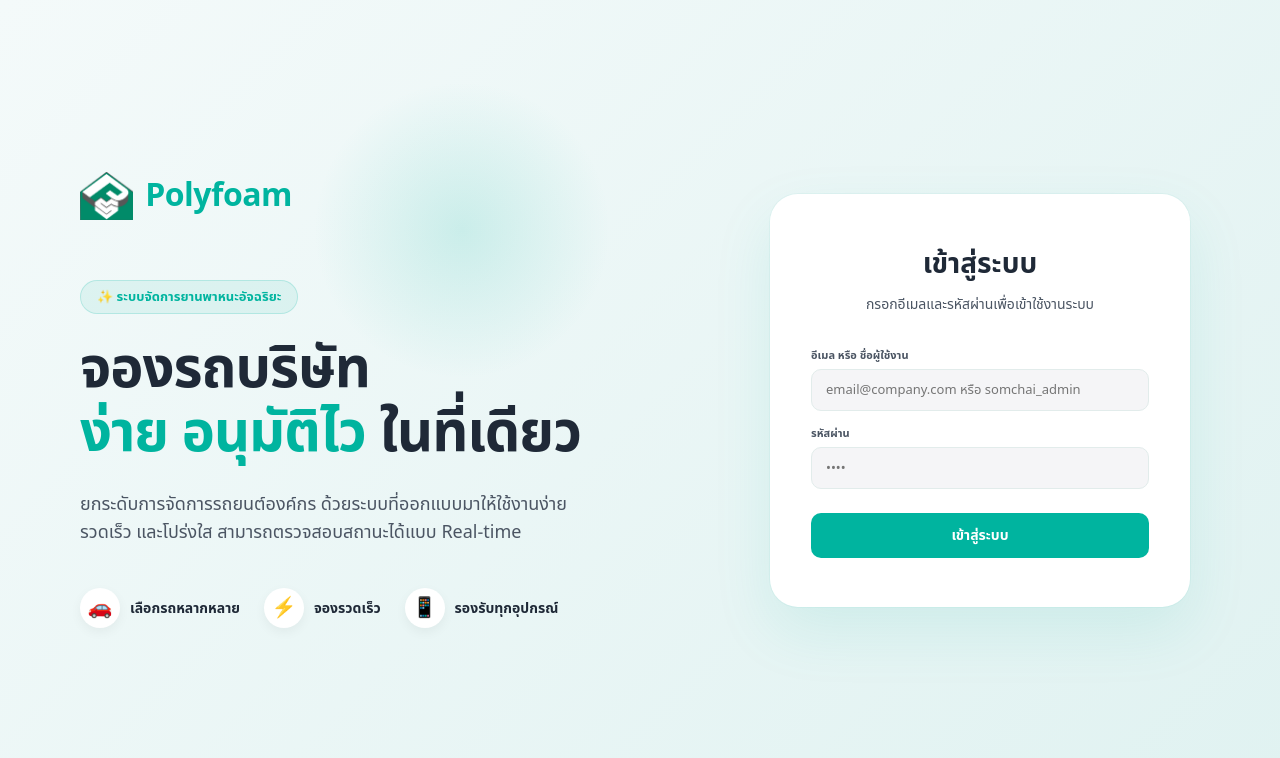
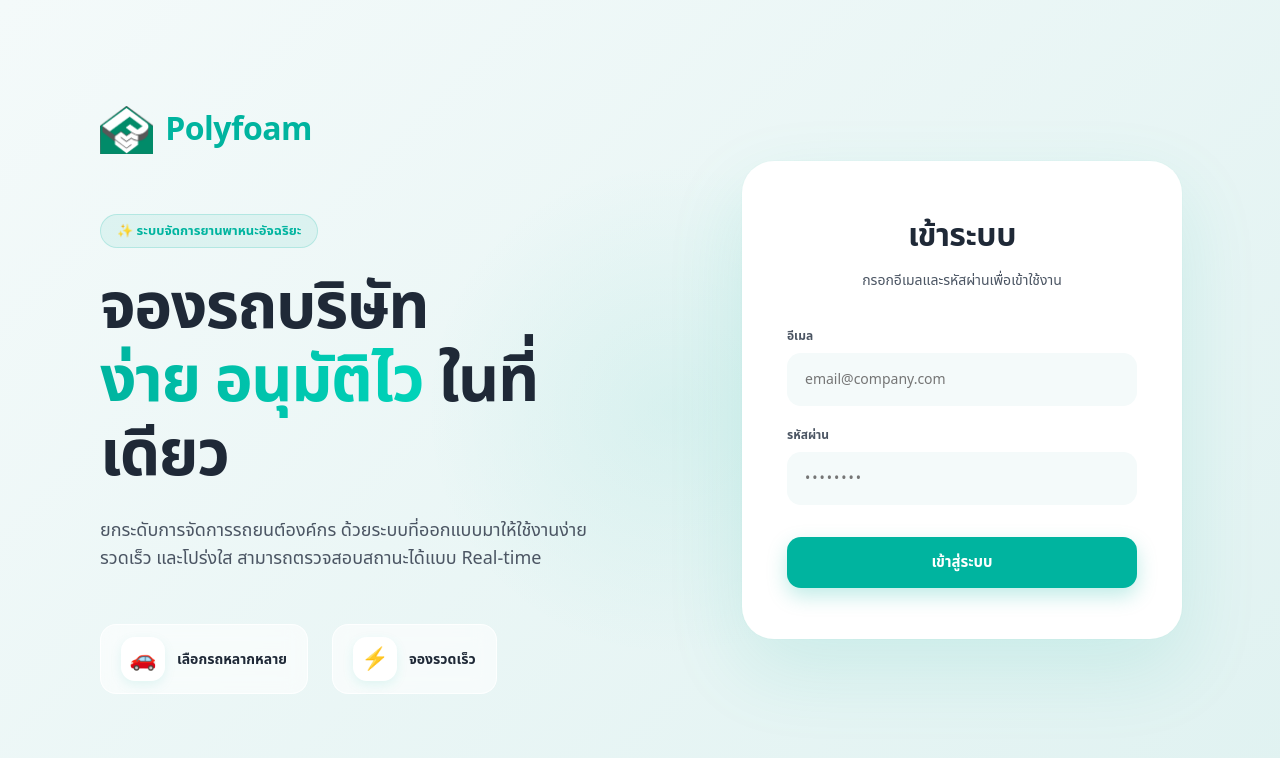
Before and after one commit to ntpnuttapol/fleet-booking, a React (Vite) app in the folder frontend/: page / in a window 1280 px wide. Shown: the top 758 px of the page. Built offline with nearby package versions, Linux system fonts and the light colour scheme.

Commit message:
style(ui): refine landing page animations and aesthetics

```diff
--- a/frontend/src/App.jsx
+++ b/frontend/src/App.jsx
@@ -459,8 +459,10 @@ export default function App() {
       <style>{`
         @import url('https://fonts.googleapis.com/css2?family=DM+Sans:wght@400;500;600;700;800&family=Noto+Sans+Thai:wght@400;500;600;700;800&display=swap');
         @keyframes slideUp{from{opacity:0;transform:translateY(16px)}to{opacity:1;transform:translateY(0)}}
+        @keyframes slideUpFade{from{opacity:0;transform:translateY(30px)}to{opacity:1;transform:translateY(0)}}
         @keyframes fadeIn{from{opacity:0}to{opacity:1}}
         @keyframes scaleIn{from{opacity:0;transform:scale(0.95)}to{opacity:1;transform:scale(1)}}
+        @keyframes float{0%{transform:translateY(0px)}50%{transform:translateY(-12px)}100%{transform:translateY(0px)}}
         @keyframes slideRight{from{transform:translateX(-100%)}to{transform:translateX(0)}}
         @keyframes bellShake{0%{transform:rotate(0)}15%{transform:rotate(12deg)}30%{transform:rotate(-10deg)}45%{transform:rotate(8deg)}60%{transform:rotate(-6deg)}75%{transform:rotate(3deg)}100%{transform:rotate(0)}}
         @keyframes panelSlide{from{opacity:0;transform:translateY(-8px) scale(0.97)}to{opacity:1;transform:translateY(0) scale(1)}}
@@ -565,50 +567,61 @@ function LoginPage({ form, setForm, error, onLogin, isMobile }) {
     <div style={{ fontFamily: font, minHeight: "100dvh", display: "flex", flexDirection: isMobile ? "column" : "row", background: "linear-gradient(135deg, #F4FAFA 0%, #E0F2F1 100%)", overflow: "hidden" }}>
 
       {/* Left Side: Hero Section */}
-      <div style={{ flex: 1, display: "flex", flexDirection: "column", justifyContent: "center", padding: isMobile ? "40px 24px" : "60px 80px", position: "relative", zIndex: 1 }}>
+      <div style={{ flex: 1, display: "flex", flexDirection: "column", justifyContent: "center", padding: isMobile ? "40px 24px" : "80px 100px", position: "relative", zIndex: 1 }}>
         <div style={{ display: "flex", alignItems: "center", gap: 12, marginBottom: isMobile ? 30 : 60, animation: "fadeIn 0.5s" }}>
           <img src="/logo.png" alt="logo" style={{ height: isMobile ? 36 : 48, objectFit: "contain" }} onError={(e) => { e.target.style.display = 'none'; }} />
           <div style={{ fontSize: isMobile ? 24 : 32, fontWeight: 800, color: C.accent, letterSpacing: "-0.5px" }}>Polyfoam</div>
         </div>
 
-        <div style={{ animation: "slideUp 0.6s ease-out" }}>
-          <div style={{ display: "inline-block", padding: "6px 16px", background: `${C.accent}15`, color: C.accent, borderRadius: 20, fontSize: 13, fontWeight: 700, marginBottom: 24, border: `1px solid ${C.accent}30` }}>
+        <div>
+          <div style={{ display: "inline-block", padding: "6px 16px", background: `${C.accent}15`, color: C.accent, borderRadius: 20, fontSize: 13, fontWeight: 700, marginBottom: 24, border: `1px solid ${C.accent}30`, animation: "slideUpFade 0.6s ease-out both", animationDelay: "0.1s" }}>
             ✨ ระบบจัดการยานพาหนะอัจฉริยะ
           </div>
-          <h1 style={{ fontSize: isMobile ? 36 : 56, fontWeight: 800, color: C.t1, lineHeight: 1.15, margin: "0 0 24px", letterSpacing: "-1px" }}>
+          <h1 style={{ fontSize: isMobile ? 36 : 64, fontWeight: 800, color: C.t1, lineHeight: 1.15, margin: "0 0 24px", letterSpacing: "-1.5px", animation: "slideUpFade 0.6s ease-out both", animationDelay: "0.2s" }}>
             จองรถบริษัท<br />
-            <span style={{ color: C.accent }}>ง่าย อนุมัติไว</span> ในที่เดียว
+            <span style={{ color: C.accent, background: `linear-gradient(90deg, ${C.accent}, #00D3B9)`, WebkitBackgroundClip: "text", WebkitTextFillColor: "transparent" }}>ง่าย อนุมัติไว</span> ในที่เดียว
           </h1>
-          <p style={{ fontSize: isMobile ? 15 : 18, color: C.t2, lineHeight: 1.6, margin: "0 0 40px", maxWidth: 500, fontWeight: 500 }}>
+          <p style={{ fontSize: isMobile ? 15 : 18, color: C.t2, lineHeight: 1.6, margin: "0 0 50px", maxWidth: 500, fontWeight: 500, animation: "slideUpFade 0.6s ease-out both", animationDelay: "0.3s" }}>
             ยกระดับการจัดการรถยนต์องค์กร ด้วยระบบที่ออกแบบมาให้ใช้งานง่าย รวดเร็ว และโปร่งใส สามารถตรวจสอบสถานะได้แบบ Real-time
           </p>
 
           {!isMobile && (
-            <div style={{ display: "flex", gap: 24 }}>
-              <div style={{ display: "flex", alignItems: "center", gap: 10 }}><span style={{ width: 40, height: 40, borderRadius: "50%", background: "#fff", display: "flex", alignItems: "center", justifyContent: "center", fontSize: 20, boxShadow: "0 4px 12px rgba(0,0,0,0.05)", color: C.accent }}>🚗</span><span style={{ fontSize: 14, fontWeight: 600, color: C.t1 }}>เลือกรถหลากหลาย</span></div>
-              <div style={{ display: "flex", alignItems: "center", gap: 10 }}><span style={{ width: 40, height: 40, borderRadius: "50%", background: "#fff", display: "flex", alignItems: "center", justifyContent: "center", fontSize: 20, boxShadow: "0 4px 12px rgba(0,0,0,0.05)", color: C.accent }}>⚡</span><span style={{ fontSize: 14, fontWeight: 600, color: C.t1 }}>จองรวดเร็ว</span></div>
-              <div style={{ display: "flex", alignItems: "center", gap: 10 }}><span style={{ width: 40, height: 40, borderRadius: "50%", background: "#fff", display: "flex", alignItems: "center", justifyContent: "center", fontSize: 20, boxShadow: "0 4px 12px rgba(0,0,0,0.05)", color: C.accent }}>📱</span><span style={{ fontSize: 14, fontWeight: 600, color: C.t1 }}>รองรับทุกอุปกรณ์</span></div>
+            <div style={{ display: "flex", gap: 24, animation: "slideUpFade 0.6s ease-out both", animationDelay: "0.4s" }}>
+              <div style={{ display: "flex", alignItems: "center", gap: 12, padding: "12px 20px", background: "rgba(255,255,255,0.6)", borderRadius: 16, backdropFilter: "blur(10px)", border: `1px solid rgba(255,255,255,0.8)`, animation: "float 6s ease-in-out infinite" }}>
+                <span style={{ width: 44, height: 44, borderRadius: 14, background: "#fff", display: "flex", alignItems: "center", justifyContent: "center", fontSize: 22, boxShadow: "0 4px 12px rgba(0,180,159,0.1)", color: C.accent }}>🚗</span>
+                <span style={{ fontSize: 14, fontWeight: 700, color: C.t1 }}>เลือกรถหลากหลาย</span>
+              </div>
+              <div style={{ display: "flex", alignItems: "center", gap: 12, padding: "12px 20px", background: "rgba(255,255,255,0.6)", borderRadius: 16, backdropFilter: "blur(10px)", border: `1px solid rgba(255,255,255,0.8)`, animation: "float 6s ease-in-out infinite", animationDelay: "1s" }}>
+                <span style={{ width: 44, height: 44, borderRadius: 14, background: "#fff", display: "flex", alignItems: "center", justifyContent: "center", fontSize: 22, boxShadow: "0 4px 12px rgba(0,180,159,0.1)", color: C.accent }}>⚡</span>
+                <span style={{ fontSize: 14, fontWeight: 700, color: C.t1 }}>จองรวดเร็ว</span>
+              </div>
             </div>
           )}
         </div>
 
         {/* Decorative elements */}
         {!isMobile && (
-          <div style={{ position: "absolute", top: "10%", right: "10%", width: 300, height: 300, background: "radial-gradient(circle, rgba(0,180,159,0.15) 0%, rgba(255,255,255,0) 70%)", borderRadius: "50%", zIndex: -1 }} />
+          <div style={{ position: "absolute", top: "20%", left: "60%", width: 500, height: 500, background: "radial-gradient(circle, rgba(0,180,159,0.08) 0%, rgba(255,255,255,0) 70%)", borderRadius: "50%", zIndex: -1, animation: "float 10s ease-in-out infinite alternate" }} />
         )}
       </div>
 
       {/* Right Side: Login Box */}
-      <div style={{ flex: isMobile ? "none" : 1, display: "flex", alignItems: "center", justifyContent: "center", padding: isMobile ? "0 20px 40px" : "40px", position: "relative", zIndex: 2 }}>
-        <div style={{ width: "100%", maxWidth: 420, padding: isMobile ? "32px 24px" : "48px 40px", background: "#FFFFFF", border: `1px solid rgba(255,255,255,0.8)`, borderRadius: 28, boxShadow: "0 24px 60px rgba(0,180,159,0.1), 0 0 0 1px rgba(0,180,159,0.05)", animation: "scaleIn 0.5s ease-out", backdropFilter: "blur(10px)" }}>
-          <div style={{ textAlign: "center", marginBottom: 32 }}>
-            <div style={{ fontSize: 28, fontWeight: 800, color: C.t1, marginBottom: 8 }}>เข้าสู่ระบบ</div>
-            <div style={{ fontSize: 14, color: C.t2, fontWeight: 500 }}>กรอกอีเมลและรหัสผ่านเพื่อเข้าใช้งานระบบ</div>
+      <div style={{ flex: isMobile ? "none" : "0 0 45%", display: "flex", alignItems: "center", justifyContent: "center", padding: isMobile ? "0 20px 40px" : "40px 60px 40px 0", position: "relative", zIndex: 2 }}>
+        <div style={{ width: "100%", maxWidth: 440, padding: isMobile ? "32px 24px" : "50px 44px", background: "#FFFFFF", border: `1px solid rgba(255,255,255,0.9)`, borderRadius: 32, boxShadow: "0 30px 80px rgba(0,180,159,0.12), 0 0 0 1px rgba(0,180,159,0.02)", animation: "slideUpFade 0.6s ease-out both", animationDelay: "0.2s" }}>
+          <div style={{ textAlign: "center", marginBottom: 36 }}>
+            <div style={{ fontSize: 32, fontWeight: 800, color: C.t1, marginBottom: 10, letterSpacing: "-0.5px" }}>เข้าระบบ</div>
+            <div style={{ fontSize: 14, color: C.t2, fontWeight: 500 }}>กรอกอีเมลและรหัสผ่านเพื่อเข้าใช้งาน</div>
           </div>
-          {error && <div style={{ background: "rgba(255,59,48,0.1)", border: "1px solid rgba(255,59,48,0.2)", borderRadius: 12, padding: "10px 14px", marginBottom: 16, color: C.danger, fontSize: 13, fontWeight: 500 }}>{error}</div>}
-          <div style={{ marginBottom: 14 }}><label style={{ display: "block", fontSize: 11, fontWeight: 600, color: C.t2, marginBottom: 5 }}>อีเมล หรือ ชื่อผู้ใช้งาน</label><input value={form.email} onChange={e => setForm({ ...form, email: e.target.value })} placeholder="email@company.com หรือ somchai_admin" style={{ width: "100%", padding: "10px 14px", background: "#F5F5F7", border: `1px solid ${C.border}`, borderRadius: 10, color: C.t1, fontSize: 13, fontFamily: font }} /></div>
-          <div style={{ marginBottom: 24 }}><label style={{ display: "block", fontSize: 11, fontWeight: 600, color: C.t2, marginBottom: 5 }}>รหัสผ่าน</label><input type="password" value={form.password} onChange={e => setForm({ ...form, password: e.target.value })} placeholder="••••" onKeyDown={e => e.key === "Enter" && onLogin()} style={{ width: "100%", padding: "10px 14px", background: "#F5F5F7", border: `1px solid ${C.border}`, borderRadius: 10, color: C.t1, fontSize: 13, fontFamily: font }} /></div>
-          <button onClick={onLogin} style={{ width: "100%", padding: "12px", background: C.accent, color: "#fff", border: "none", borderRadius: 10, fontSize: 14, fontWeight: 700, cursor: "pointer", fontFamily: font }}>เข้าสู่ระบบ</button>
+          {error && <div style={{ background: "rgba(255,59,48,0.08)", border: "1px solid rgba(255,59,48,0.2)", borderRadius: 14, padding: "12px 16px", marginBottom: 20, color: C.danger, fontSize: 13, fontWeight: 600, display: "flex", alignItems: "center", gap: 8 }}><span style={{ fontSize: 16 }}>⚠️</span> {error}</div>}
+          <div style={{ marginBottom: 20 }}>
+            <label style={{ display: "block", fontSize: 12, fontWeight: 700, color: C.t2, marginBottom: 8 }}>อีเมล</label>
+            <input value={form.email} onChange={e => setForm({ ...form, email: e.target.value })} placeholder="email@company.com" style={{ width: "100%", padding: "14px 16px", background: "#F4FAFA", border: `2px solid transparent`, borderRadius: 14, color: C.t1, fontSize: 14, fontFamily: font, transition: "0.2s" }} onFocus={e => { e.target.style.background = "#fff"; e.target.style.borderColor = C.accent; }} onBlur={e => { e.target.style.background = "#F4FAFA"; e.target.style.borderColor = "transparent"; }} />
+          </div>
+          <div style={{ marginBottom: 32 }}>
+            <label style={{ display: "block", fontSize: 12, fontWeight: 700, color: C.t2, marginBottom: 8 }}>รหัสผ่าน</label>
+            <input type="password" value={form.password} onChange={e => setForm({ ...form, password: e.target.value })} placeholder="••••••••" onKeyDown={e => e.key === "Enter" && onLogin()} style={{ width: "100%", padding: "14px 16px", background: "#F4FAFA", border: `2px solid transparent`, borderRadius: 14, color: C.t1, fontSize: 14, fontFamily: font, transition: "0.2s", letterSpacing: 2 }} onFocus={e => { e.target.style.background = "#fff"; e.target.style.borderColor = C.accent; }} onBlur={e => { e.target.style.background = "#F4FAFA"; e.target.style.borderColor = "transparent"; }} />
+          </div>
+          <button onClick={onLogin} style={{ width: "100%", padding: "14px", background: C.accent, color: "#fff", border: "none", borderRadius: 14, fontSize: 15, fontWeight: 800, cursor: "pointer", fontFamily: font, transition: "0.2s", boxShadow: `0 8px 20px ${C.accent}40` }} onMouseEnter={e => { e.currentTarget.style.transform = "translateY(-2px)"; e.currentTarget.style.boxShadow = `0 12px 24px ${C.accent}50`; }} onMouseLeave={e => { e.currentTarget.style.transform = "translateY(0)"; e.currentTarget.style.boxShadow = `0 8px 20px ${C.accent}40`; }}>เข้าสู่ระบบ</button>
         </div>
       </div>
     </div>
```
